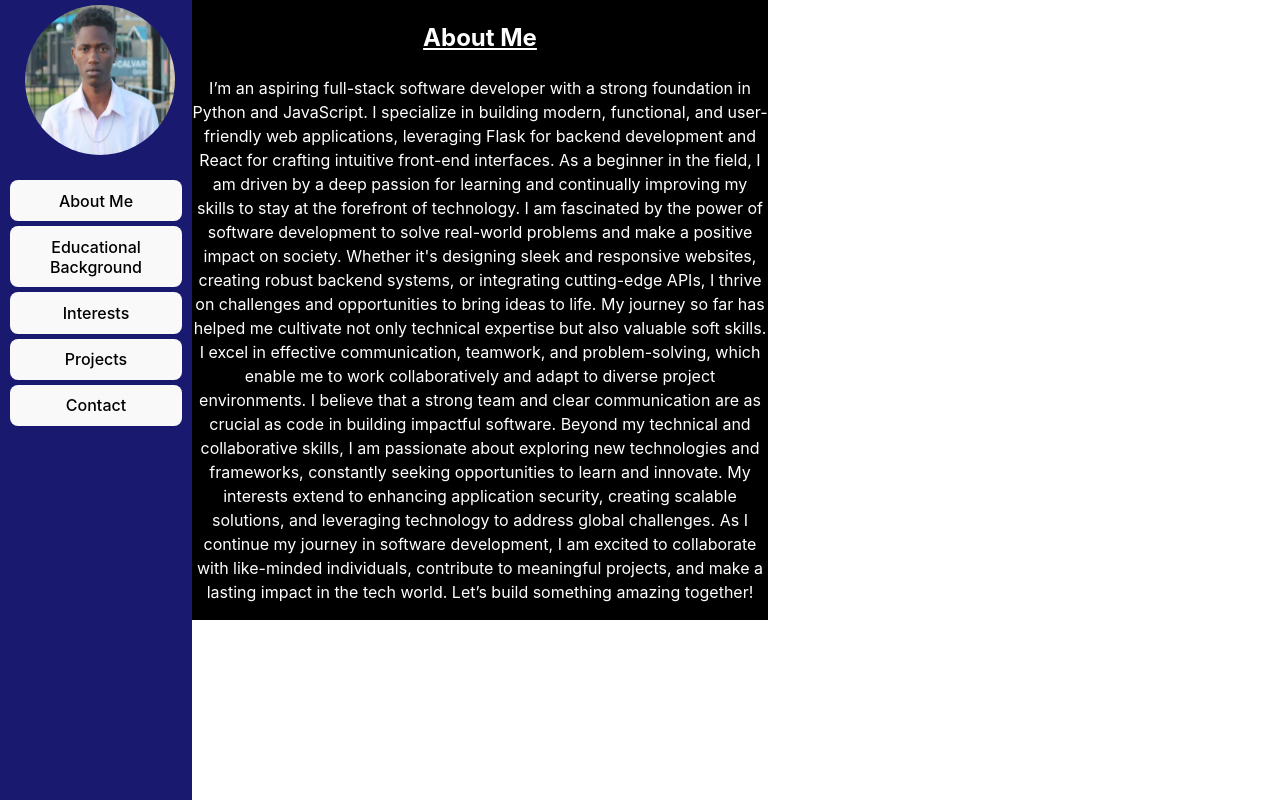
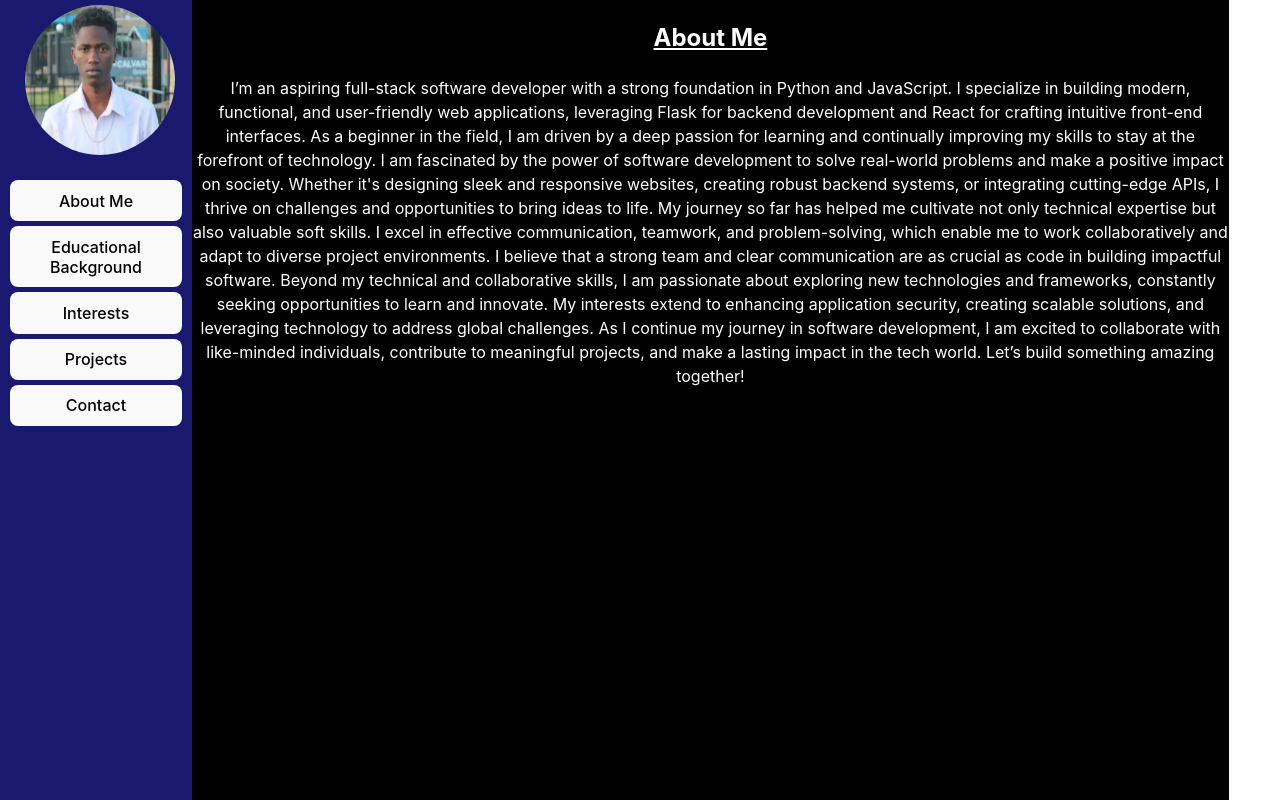
Before and after one commit to MakiniFab/MakiniPortfolioWebsite-Group-16, a React (Vite) app: page / in a window 1280 px wide. Built offline with nearby package versions, Linux system fonts and the light colour scheme.

Commit message:
projects-list-height-css

```diff
--- a/src/components/Homepage.css
+++ b/src/components/Homepage.css
@@ -33,11 +33,13 @@ h2 {
     position: absolute;
     left: 100%;
     top: 0px;
-    width: 300%;
+    width: 540%;
     color: white;
     font-size: 16px;
     overflow-y: auto;
+    height: 100%;
 }
+
 .homepage-btn {
     margin-bottom: 5px;
 }
```
